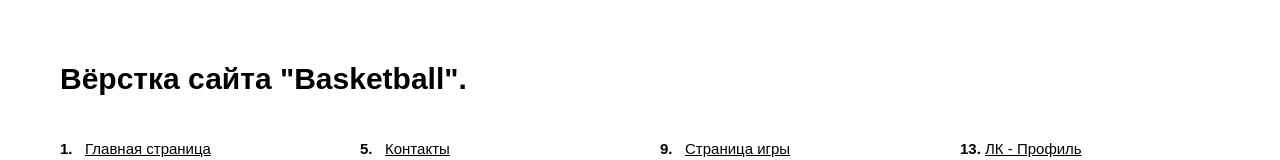
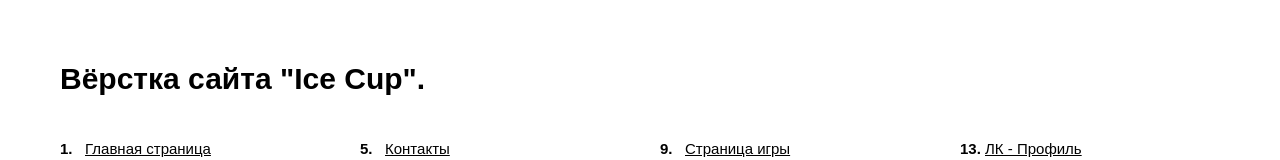
Before and after one commit to Braiteck/icecup, a plain HTML site: page demo_links.html in a window 1280 px wide. Shown: the top 160 px of the page. Drawn offline with Linux system fonts and the light colour scheme.

Commit message:
Update demo_links.html

```diff
--- a/demo_links.html
+++ b/demo_links.html
@@ -182,7 +182,7 @@
 
 	<body>
 		<div class="demo_links">
-			<div class="title">Вёрстка сайта "Basketball".</div>
+			<div class="title">Вёрстка сайта "Ice Cup".</div>
 
 			<ol>
 				<li><a href="./index.html" target="_blank">Главная страница</a></li>
```
